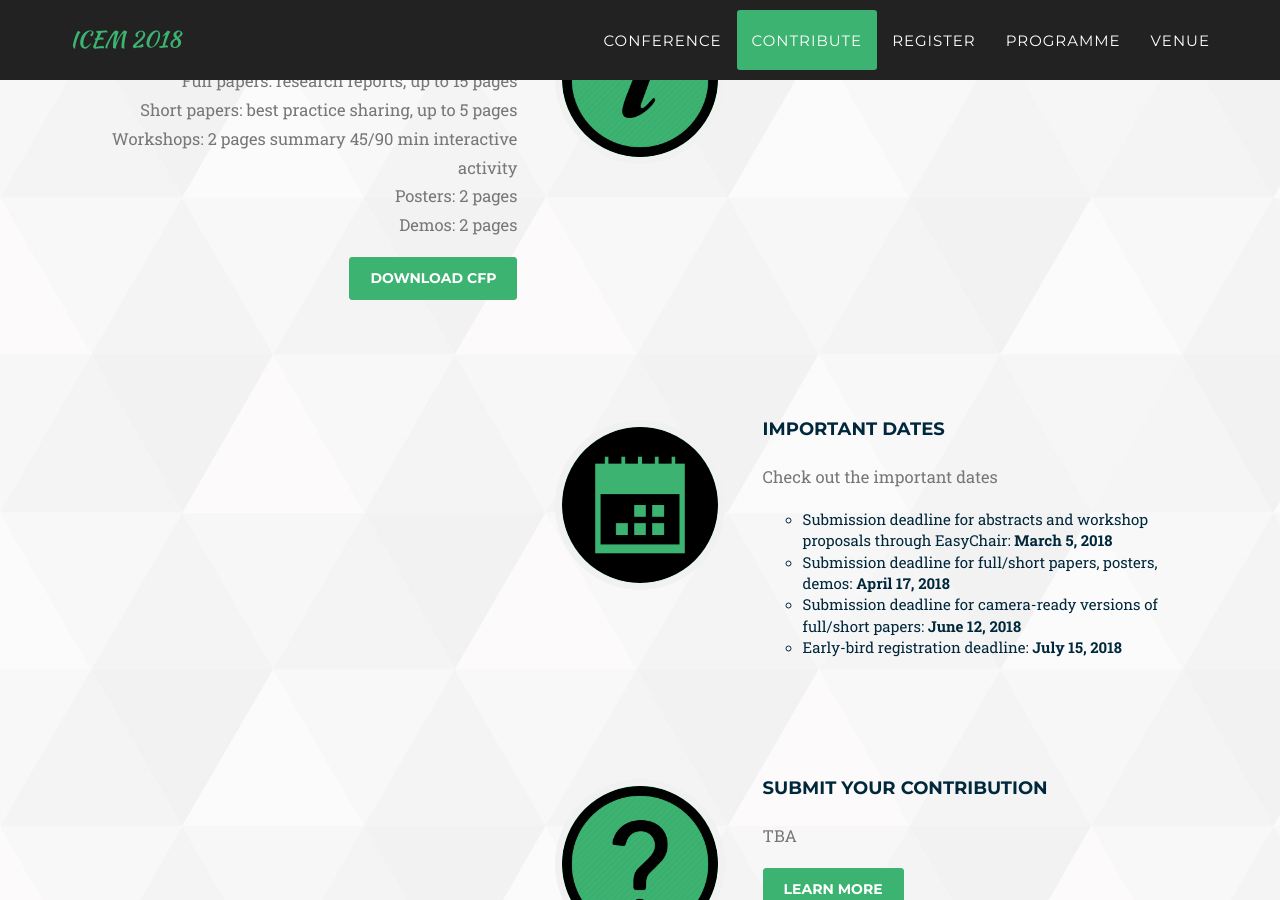
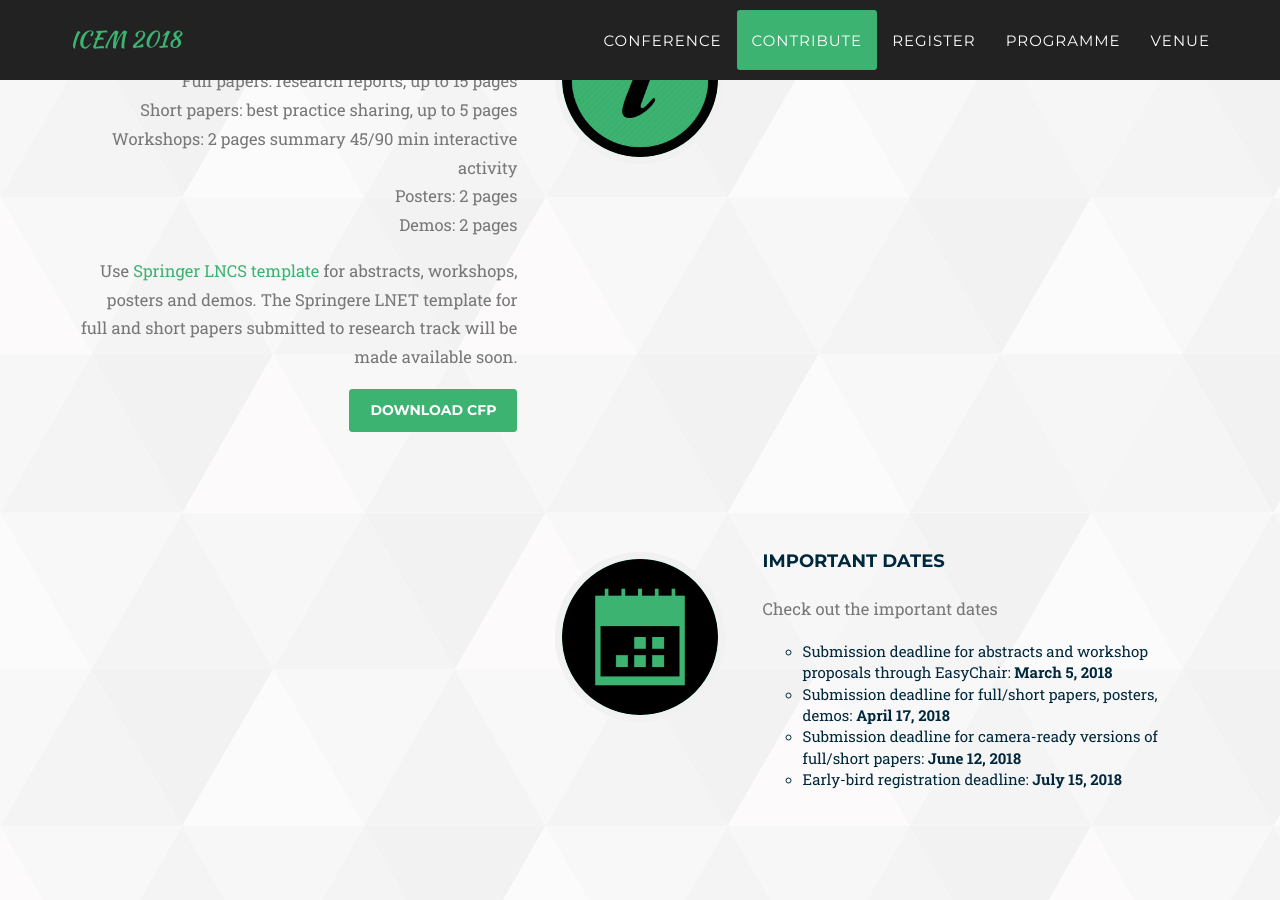
Before and after one commit to MJoosep/ICEM, a Jekyll site: the page built from index.html, in a window 1280 px wide and 900 px high, scrolled down 5498 px. Built offline with Jekyll 4.4.1, drawn with Linux system fonts in a browser that asks for light colours; some web fonts are replaced.

Commit message:
Update contribute.html

```diff
--- a/_includes/2017_data/contribute.html
+++ b/_includes/2017_data/contribute.html
@@ -27,6 +27,7 @@
                                     <br>Posters: 2 pages
                                     <br>Demos: 2 pages<br>
                                     </p>
+                                    <p class="text-muted">Use <a href="http://www.springer.com/gp/computer-science/lncs/conference-proceedings-guidelines">Springer LNCS template</a> for abstracts, workshops, posters and demos. The Springere LNET template for full and short papers submitted to research track will be made available soon. </p>
                                 <a href="{{"/files/cfp.pdf" | prepend: site.baseurl }}" class="page-scroll btn btn-sm">Download CfP</a>
                             </div>
                         </li>
```
